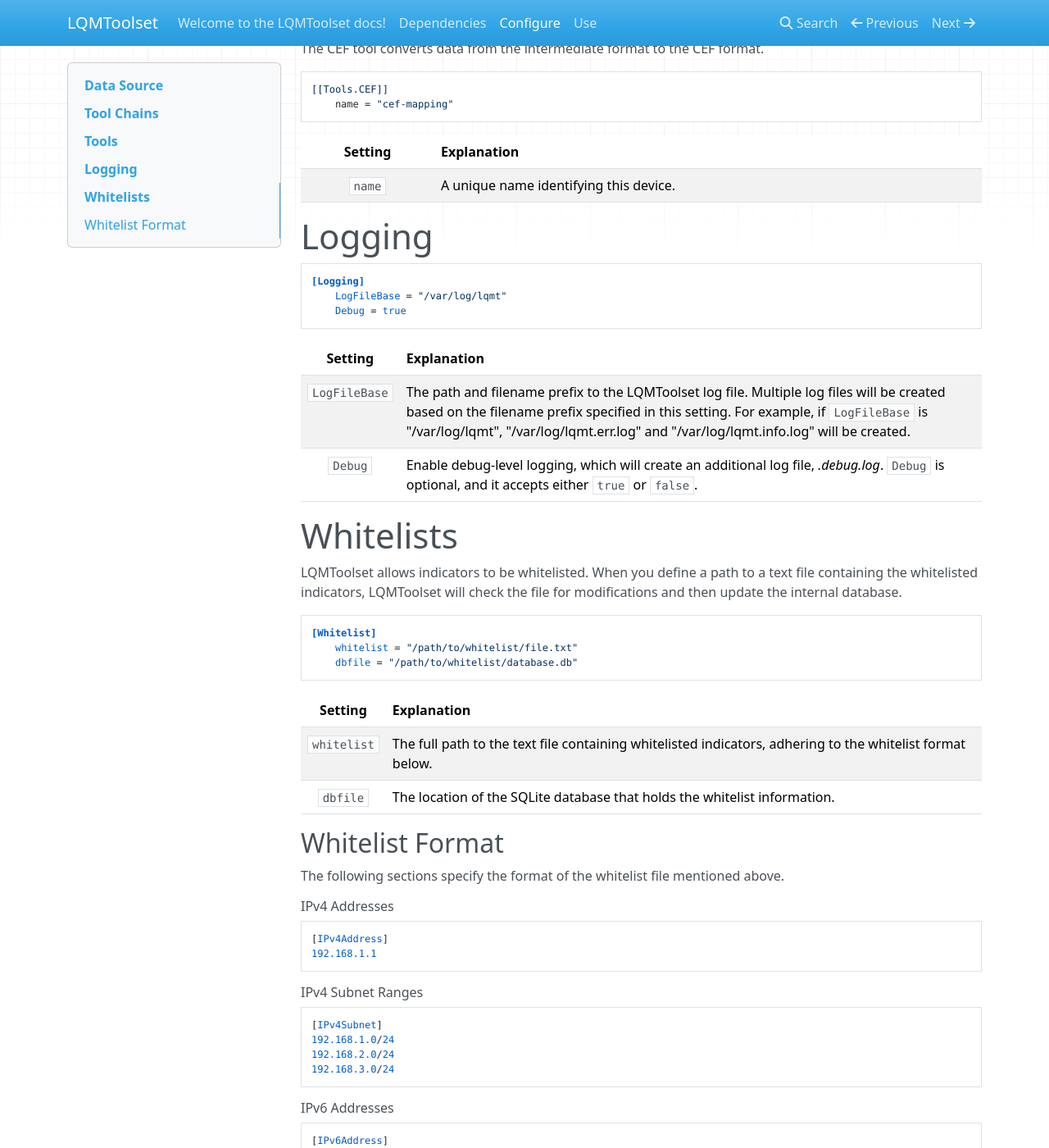
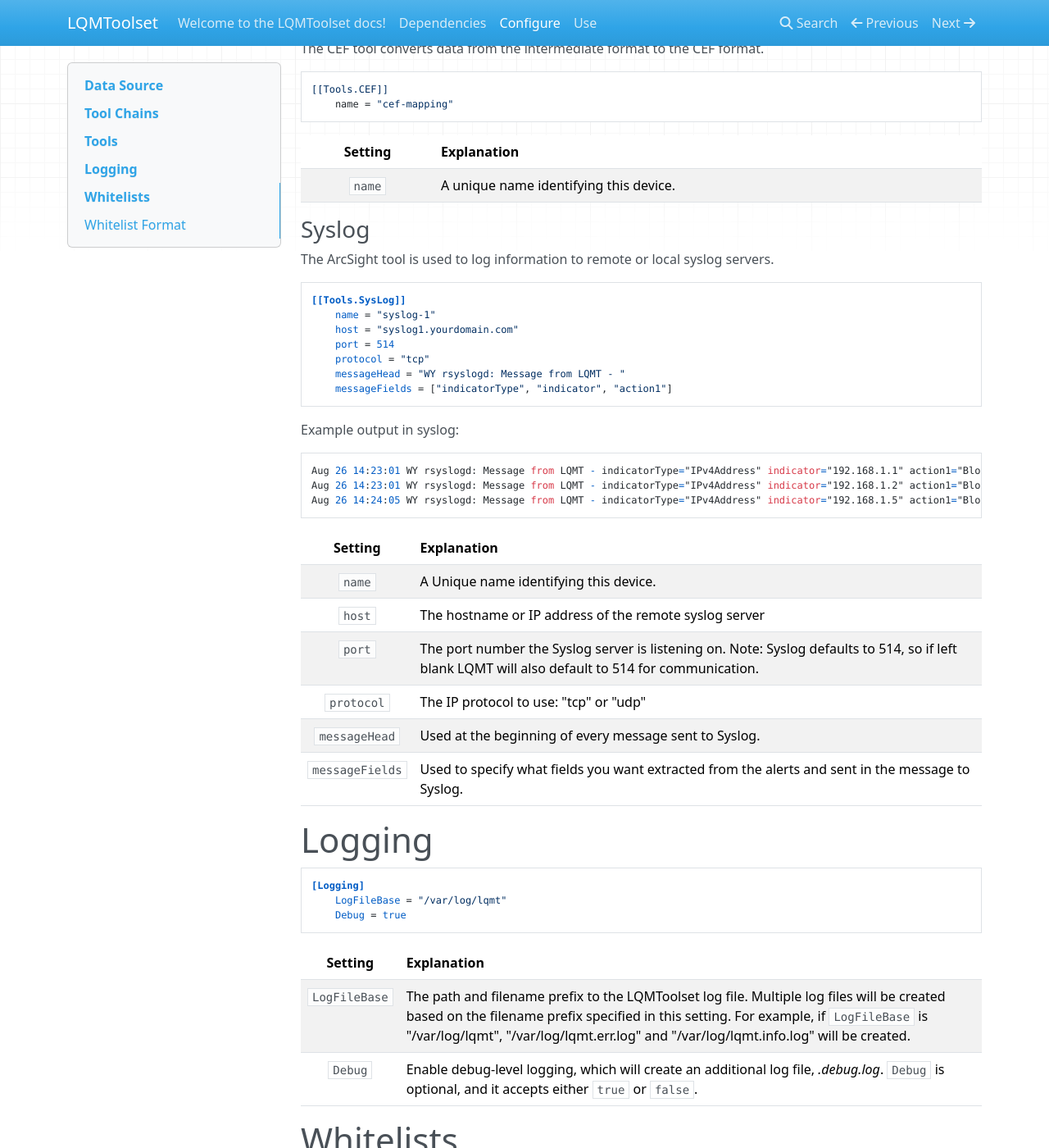
Before and after one commit to anl-cyberscience/LQMToolset, an MkDocs documentation site: the page built from docs/configure.md, in a window 1280 px wide and 1400 px high, scrolled down 3016 px. Shown: the whole window at 82% size. Built offline with MkDocs 1.6.1, drawn with Linux system fonts in a browser that asks for light colours; nearby versions of some CDN libraries; old or Windows-style settings are respelled for this version of MkDocs; some of the changed text lies outside the part shown.

Commit message:
Update Documentation
-Added Syslog configuration to documentation
-Typo fix

```diff
--- a/docs/configure.md
+++ b/docs/configure.md
@@ -65,7 +65,7 @@
 ### Checkpoint
 
 ### ArcSight
-The ArcSight tool places or removes blocks on Checkpoint devices.
+The ArcSight tool places or removes blocks on ArcSight devices.
 
     [[Tools.ArcSight]]
         name = "arcsight-1"
@@ -93,6 +93,32 @@
 Setting | Explanation
 :-----: | :----------
 `name`  | A unique name identifying this device.
+
+### Syslog
+The ArcSight tool is used to log information to remote or local syslog servers.
+
+    [[Tools.SysLog]]
+        name = "syslog-1"
+        host = "syslog1.yourdomain.com"
+        port = 514
+        protocol = "tcp"
+        messageHead = "WY rsyslogd: Message from LQMT - "
+        messageFields = ["indicatorType", "indicator", "action1"]
+
+Example output in syslog:
+
+    Aug 26 14:23:01 WY rsyslogd: Message from LQMT - indicatorType="IPv4Address" indicator="192.168.1.1" action1="Block"
+    Aug 26 14:23:01 WY rsyslogd: Message from LQMT - indicatorType="IPv4Address" indicator="192.168.1.2" action1="Block"
+    Aug 26 14:24:05 WY rsyslogd: Message from LQMT - indicatorType="IPv4Address" indicator="192.168.1.5" action1="Block"
+
+Setting         | Explanation
+:-------------: | :-----------
+`name`          | A Unique name identifying this device.
+`host`          | The hostname or IP address of the remote syslog server
+`port`          | The port number the Syslog server is listening on. Note: Syslog defaults to 514, so if left blank LQMT will also default to 514 for   communication.
+`protocol`      | The IP protocol to use: "tcp" or "udp"
+`messageHead`   | Used at the beginning of every message sent to Syslog.
+`messageFields` | Used to specify what fields you want extracted from the alerts and sent in the message to Syslog.
 
 # Logging
 
```
